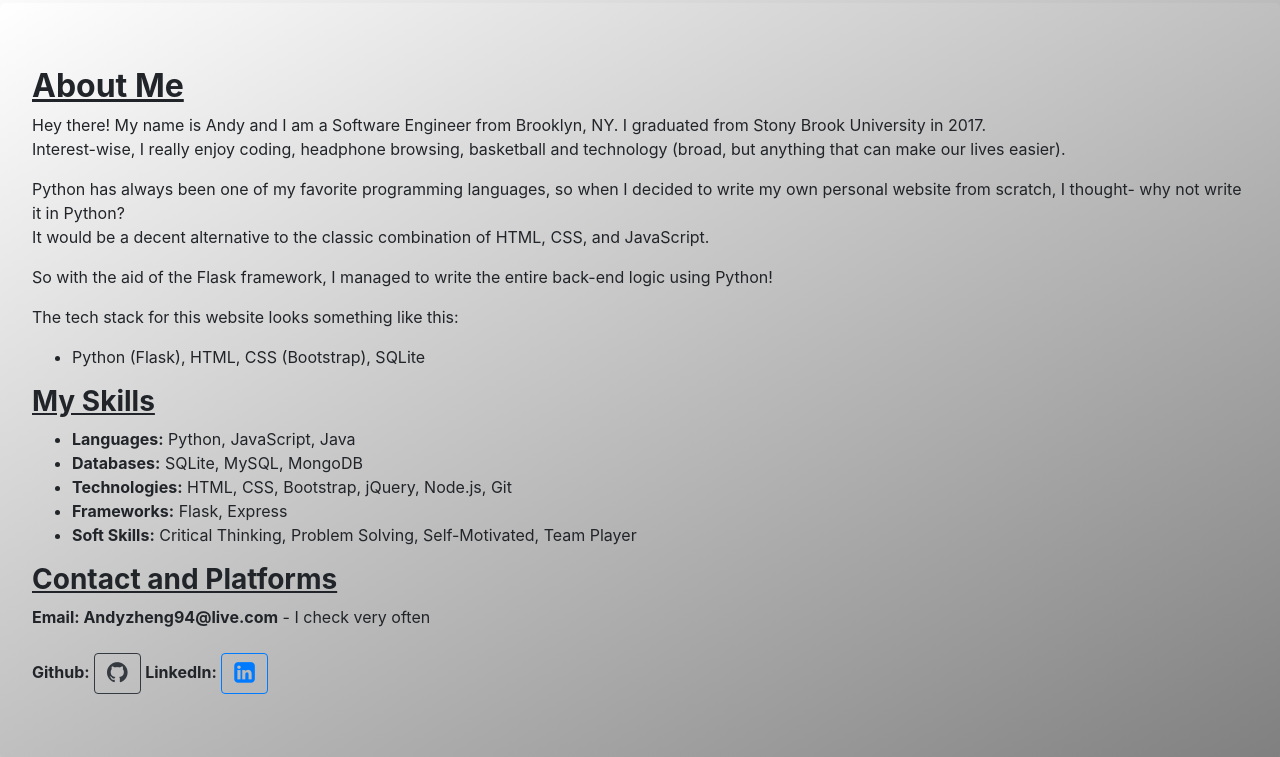
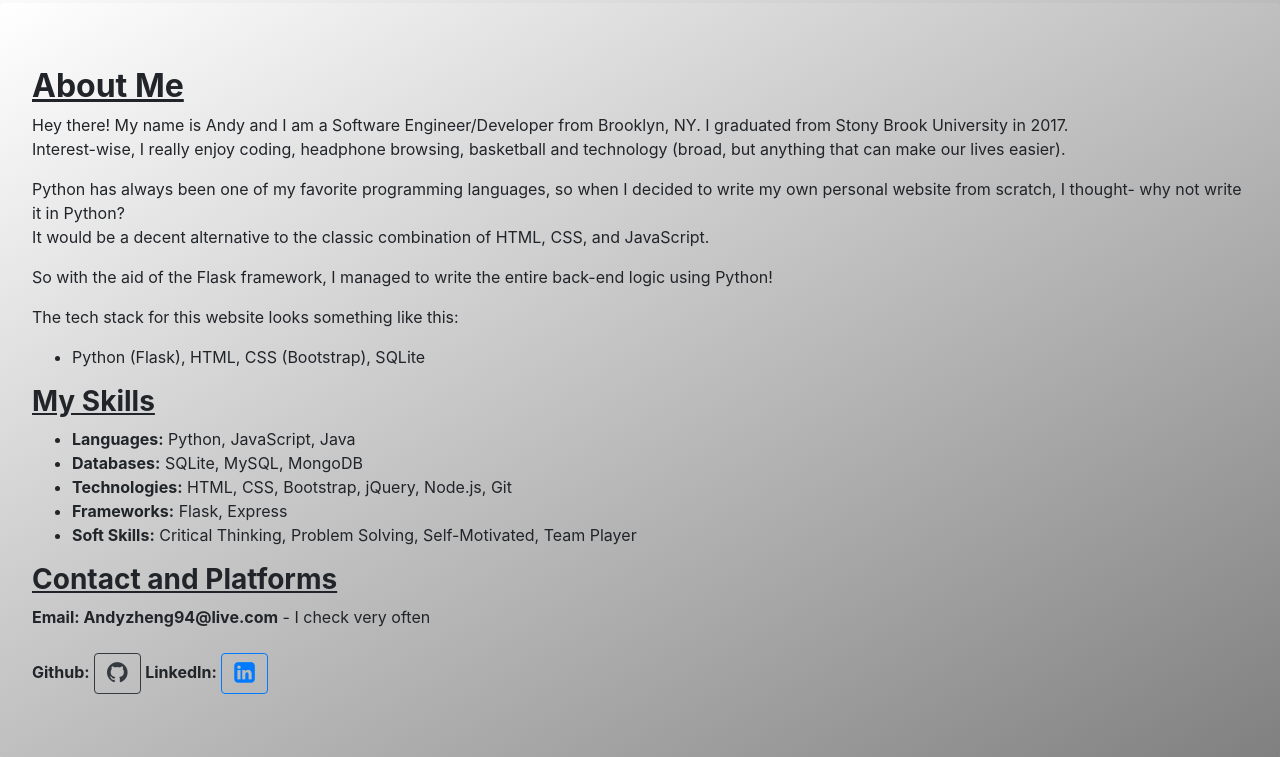
Before and after one commit to andyz123/AndyZhengBlog, a Flask app: page /about in a window 1280 px wide. Shown: the part 62-819 px from the top of the page. Run offline with Flask 2, Linux system fonts and the light colour scheme; some libraries are stand-ins or nearby versions.

Commit message:
Update about.html

```diff
--- a/BlogWebsiteProject/socialblogproject/templates/about.html
+++ b/BlogWebsiteProject/socialblogproject/templates/about.html
@@ -7,7 +7,7 @@
 
 	<div class = 'jumbotron'style="background-image: linear-gradient(to bottom right, #ffffff,gray); ">
 		<h2><u><strong>About Me</strong></u></h2>
-		<p>Hey there! My name is Andy and I am a Software Engineer from Brooklyn, NY. I graduated from Stony Brook University in 2017.
+		<p>Hey there! My name is Andy and I am a Software Engineer/Developer from Brooklyn, NY. I graduated from Stony Brook University in 2017.
 		<br>
 		Interest-wise, I really enjoy coding, headphone browsing, basketball and technology (broad, but anything that can make our lives easier).</p>
 
```
